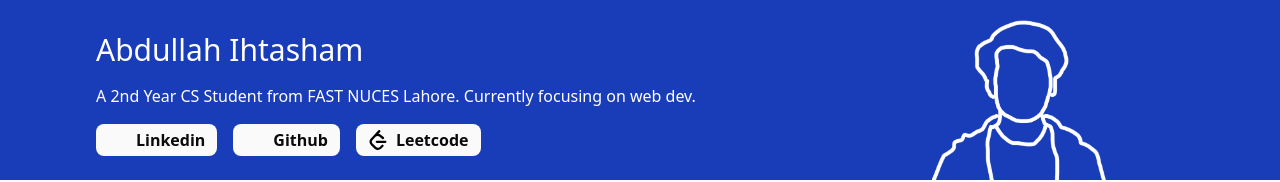
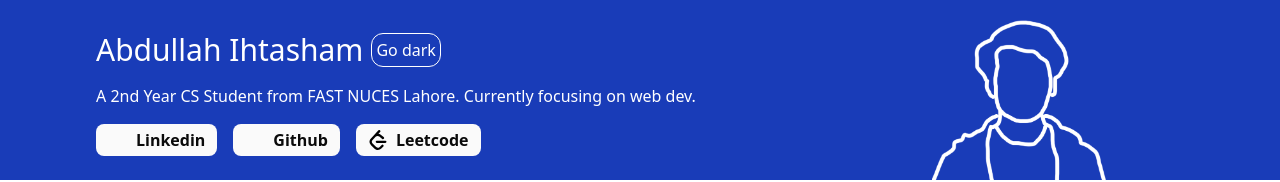
Before and after one commit to abn-oc/portfolio, a SvelteKit app: page / in a window 1280 px wide. Shown: the top 182 px of the page. Built offline with nearby package versions, Linux system fonts and the light colour scheme; some icons are missing.

Commit message:
checkpoint

```diff
--- /dev/null
+++ b/src/lib/toggle.svelte
@@ -0,0 +1,15 @@
+<script lang="ts">
+	let darkMode = false;
+	function toggle() {
+        darkMode = !darkMode;
+        window.document.body.classList.toggle('dark');
+    }
+</script>
+
+<button on:click={toggle} class="border p-1 rounded-xl">
+	{#if darkMode }
+		Go light
+	{:else}
+		Go dark
+	{/if}
+</button>
--- a/src/routes/+page.svelte
+++ b/src/routes/+page.svelte
@@ -7,6 +7,7 @@
 	import FaPhoneAlt from 'svelte-icons/fa/FaPhoneAlt.svelte';
 	import FaRegEnvelope from 'svelte-icons/fa/FaRegEnvelope.svelte';
 	import { copyClipboard } from '$lib/copy.svelte';
+	import Toggle from '$lib/toggle.svelte';
 </script>
 
 <!-- screen -->
@@ -16,7 +17,10 @@
 		class="flex h-auto w-full flex-col-reverse flex-wrap bg-blue-800 px-12 text-white sm:h-45 sm:flex-row sm:px-24"
 	>
 		<div class="flex flex-col gap-4 py-8">
-			<h1 class="text-center text-3xl sm:text-left">Abdullah Ihtasham</h1>
+			<div class="flex flex-row gap-2 items-center">
+				<h1 class="text-center text-3xl sm:text-left">Abdullah Ihtasham</h1>
+				<Toggle />
+			</div>
 			<p class="text-md text-center sm:text-left">
 				A 2nd Year CS Student from FAST NUCES Lahore. Currently focusing on web dev.
 			</p>
@@ -36,7 +40,7 @@
 	<div class="flex flex-grow flex-col px-12 sm:px-24">
 		<h2 class="text-2xl">Projects</h2>
 		<!-- projects -->
-		<div class="mt-4 flex flex-wrap sm:flex-row flex-col gap-4">
+		<div class="mt-4 flex flex-col flex-wrap gap-4 sm:flex-row">
 			<Project
 				name="12 Beads"
 				description="Local two player Board game"
@@ -69,3 +73,20 @@
 		</div>
 	</div>
 </div>
+
+<style>
+	:root {
+		--bg-color: #ffffff;
+		--text-color: #000000;
+	}
+
+	:global(body) {
+		background: var(--bg-color);
+		color: var(--text-color);
+	}
+
+	:global(body.dark) {
+		--bg-color: #000000;
+		--text-color: #ffffff;
+	}
+</style>
```
